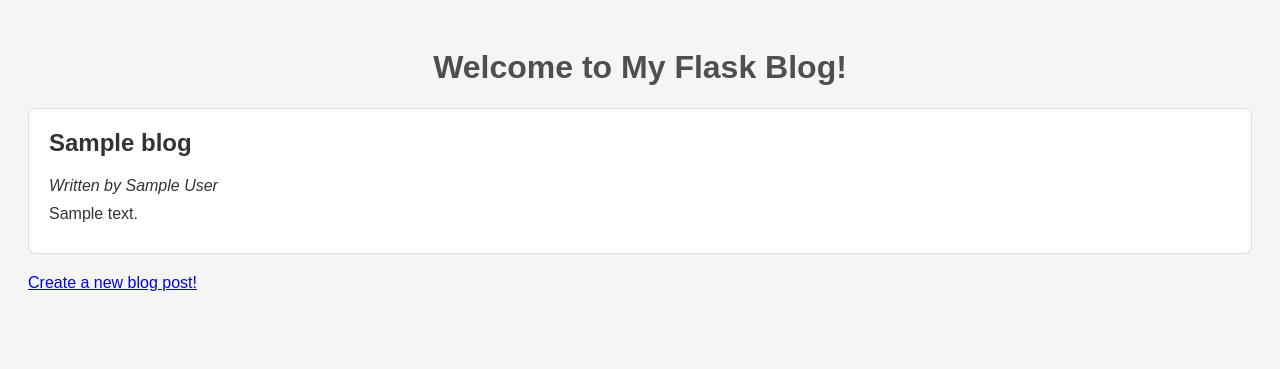
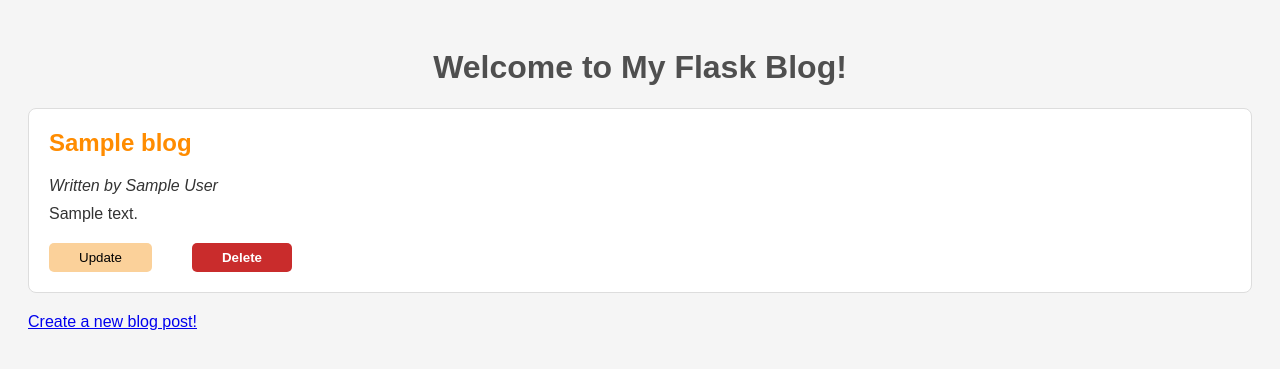
Before and after one commit to katja-roehlig/masterblog, a Flask app: template templates/index.html in a window 1280 px wide. Shown: the top 369 px of the page. Run offline with Flask 3, Linux system fonts and the light colour scheme; the template is opened without the code that fills it: most values are stand-ins (such as "Sample title", 1, 10 or a date in 2020).

Commit message:
add delete and update route

```diff
--- a/app.py
+++ b/app.py
@@ -4,6 +4,8 @@ import uuid
 import random
 
 app = Flask(__name__)
+
+
 # posts = [
 #     {
 #         "id": 1,
@@ -21,6 +23,15 @@ app = Flask(__name__)
 # with open("blog_storage.json", "w") as newfile:
 #     json_string = json.dumps(posts)
 #     newfile.write(json_string)
+def load_posts():
+    with open("blog_storage.json", "r") as file:
+        blog_list = json.load(file)
+        return blog_list
+
+
+def save_posts(blog_list):
+    with open("blog_storage.json", "w") as newfile:
+        json.dump(blog_list, newfile)
 
 
 @app.route("/")
@@ -38,15 +49,45 @@ def add():
         author = request.form.get("author")
         content = request.form.get("content")
         new_blog = {"id": new_id, "title": title, "author": author, "content": content}
-        with open("blog_storage.json", "r") as file:
-            blog_list = json.load(file)
+        blog_list = load_posts
         blog_list.append(new_blog)
-        with open("blog_storage.json", "w") as newfile:
-            json.dump(blog_list, newfile)
+        save_posts(blog_list)
+
         return redirect(url_for("index"))
     else:
         return render_template("add.html")
 
 
+@app.route("/delete/<int:post_id>", methods=["POST"])
+def delete(post_id):
+    blog_list = load_posts()
+    new_list = [post for post in blog_list if post["id"] != post_id]
+    save_posts(new_list)
+    return redirect(url_for("index"))
+
+
+@app.route("/update/<int:post_id>", methods=["GET", "POST"])
+def update(post_id):
+    blog_list = load_posts()
+    blog_found = False
+    for blog in blog_list:
+        if blog["id"] == post_id:
+            editing_post = blog
+            blog_found = True
+    if not blog_found:
+        return "Post not found", 404
+
+    if request.method == "POST":
+        title = request.form.get("title")
+        author = request.form.get("author")
+        content = request.form.get("content")
+        new_blog = {"title": title, "author": author, "content": content}
+        editing_post.update(new_blog)
+        save_posts(blog_list)
+        return redirect(url_for("index"))
+
+    return render_template("update.html", blog=editing_post)
+
+
 if __name__ == "__main__":
     app.run(host="0.0.0.0", port=5001, debug=True)
--- a/static/style.css
+++ b/static/style.css
@@ -20,8 +20,28 @@ h1 {
 
 .post h2 {
   margin-top: 0;
+  color: darkorange;
 }
 
 .post p {
   margin: 10px 0;
 }
+
+.button-container {
+  display: flex;
+  gap: 40px;
+  margin-top: 20px;
+}
+button {
+  padding: 7px 30px;
+  border: none;
+  border-radius: 5px;
+}
+.delete-button {
+  background-color: rgb(201, 44, 44);
+  color: white;
+  font-weight: bold;
+}
+.update-button {
+  background-color: rgb(251, 209, 154);
+}
--- a/templates/index.html
+++ b/templates/index.html
@@ -16,6 +16,18 @@
       <h2>{{blog.title}}</h2>
       <p><em>Written by {{blog.author}}</em></p>
       <p>{{blog.content}}</p>
+      <div class="button-container">
+        <form action="{{url_for('update' , post_id = blog.id)}}" , method="GET">
+          <button type="submit" class="update-button">Update</button>
+        </form>
+        <form
+          action="{{url_for('delete' , post_id = blog.id)}}"
+          ,
+          method="POST"
+        >
+          <button type="submit" class="delete-button">Delete</button>
+        </form>
+      </div>
     </div>
     {% endfor %}
     <a href="{{url_for('add')}}"> Create a new blog post!</a>
```
Also changed, not shown: blog_storage.json (+1 -20 lines), templates/update.html (added, +20 -0 lines).
